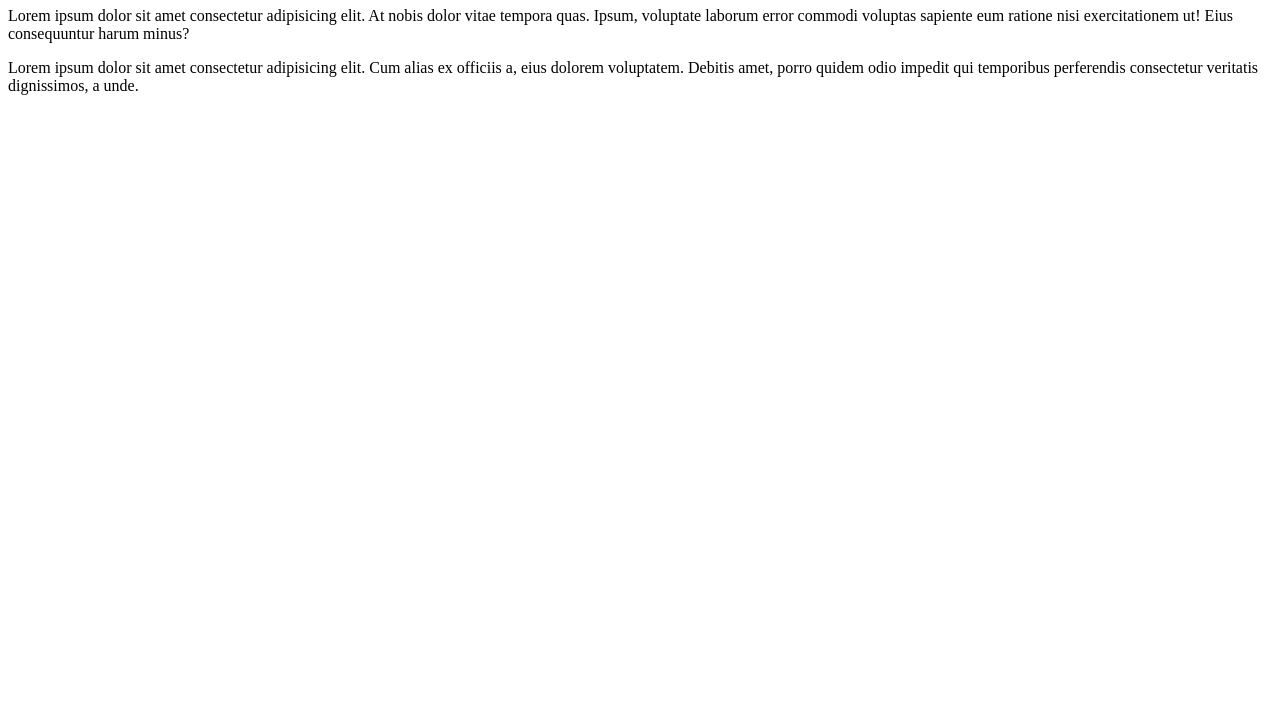
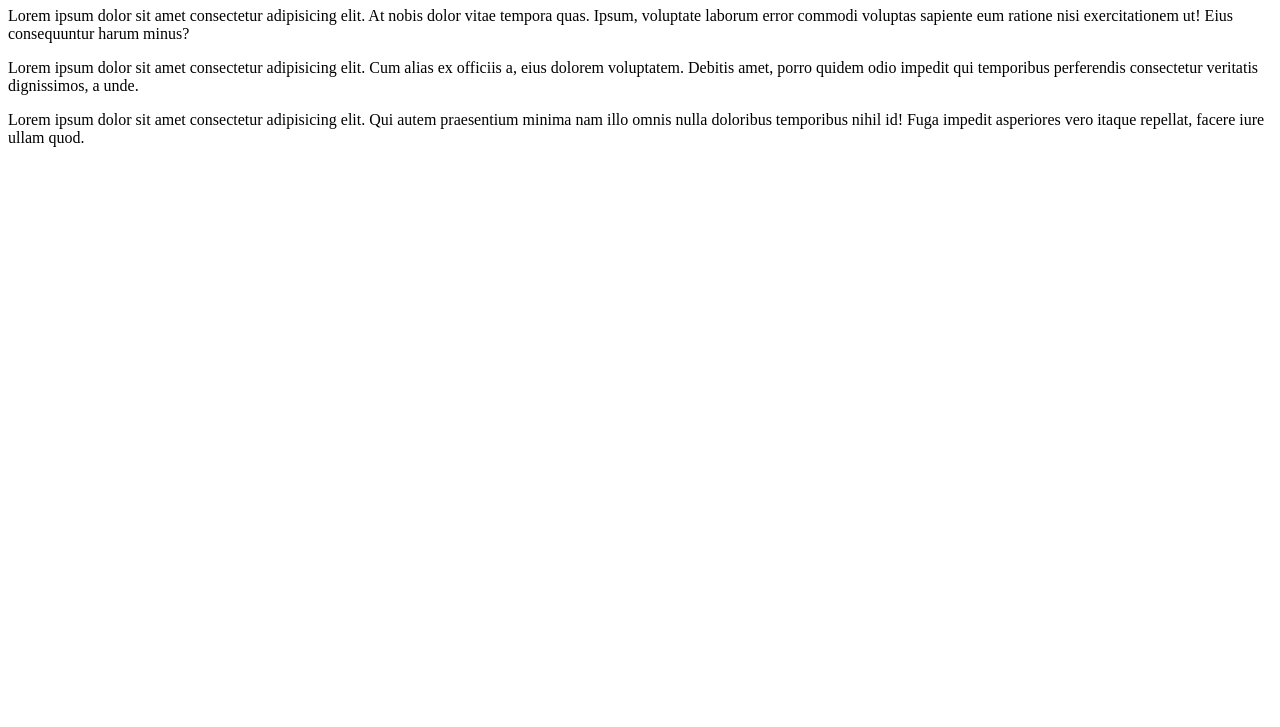
Before and after one commit to yaizarojas17-maker/sesion-23, a plain HTML site: page index.html in a window 1280 px wide. Shown: the part 73-800 px from the top of the page. Drawn offline with Linux system fonts and the light colour scheme.

```diff
--- a/index.html
+++ b/index.html
@@ -9,5 +9,6 @@
     <h1>PAGINA</h1>
     <p>Lorem ipsum dolor sit amet consectetur adipisicing elit. At nobis dolor vitae tempora quas. Ipsum, voluptate laborum error commodi voluptas sapiente eum ratione nisi exercitationem ut! Eius consequuntur harum minus?</p>
    <p>Lorem ipsum dolor sit amet consectetur adipisicing elit. Cum alias ex officiis a, eius dolorem voluptatem. Debitis amet, porro quidem odio impedit qui temporibus perferendis consectetur veritatis dignissimos, a unde.</p>
+<p>Lorem ipsum dolor sit amet consectetur adipisicing elit. Qui autem praesentium minima nam illo omnis nulla doloribus temporibus nihil id! Fuga impedit asperiores vero itaque repellat, facere iure ullam quod.</p>
 </body>
 </html>
```
